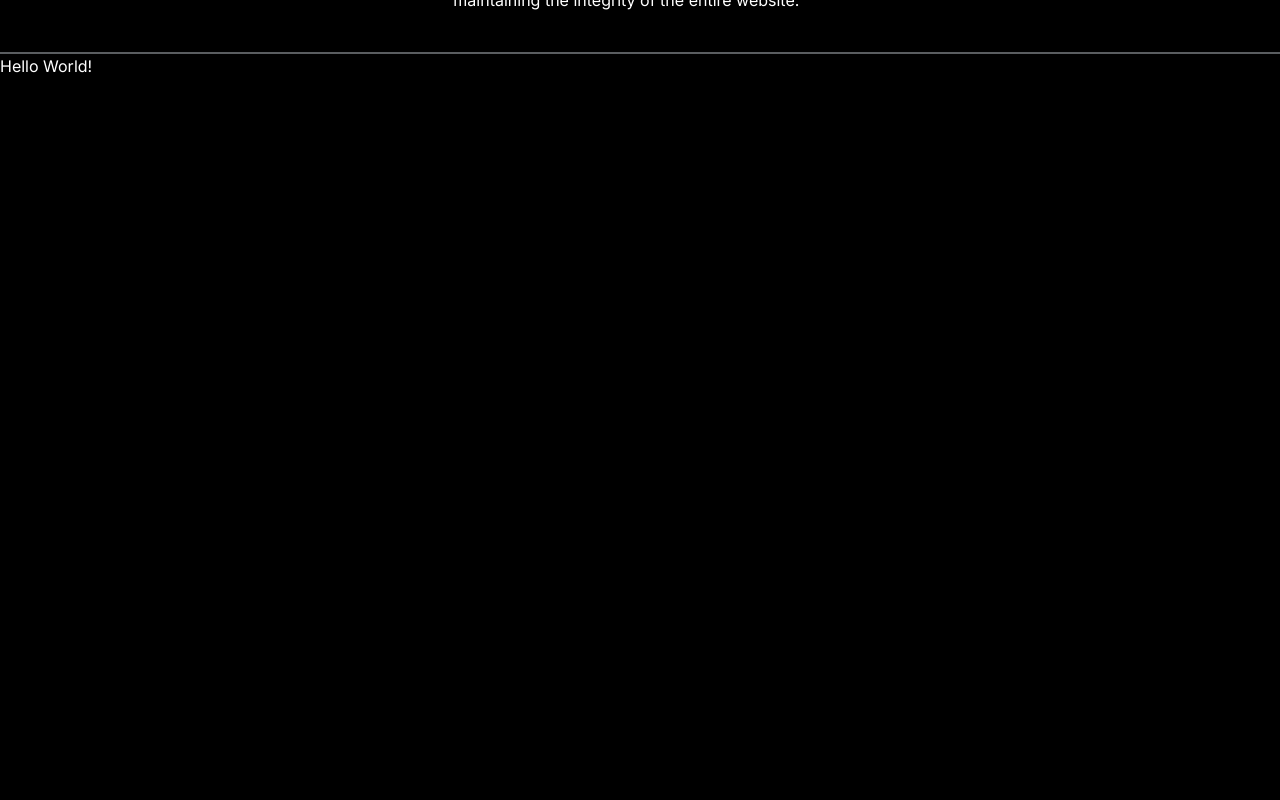
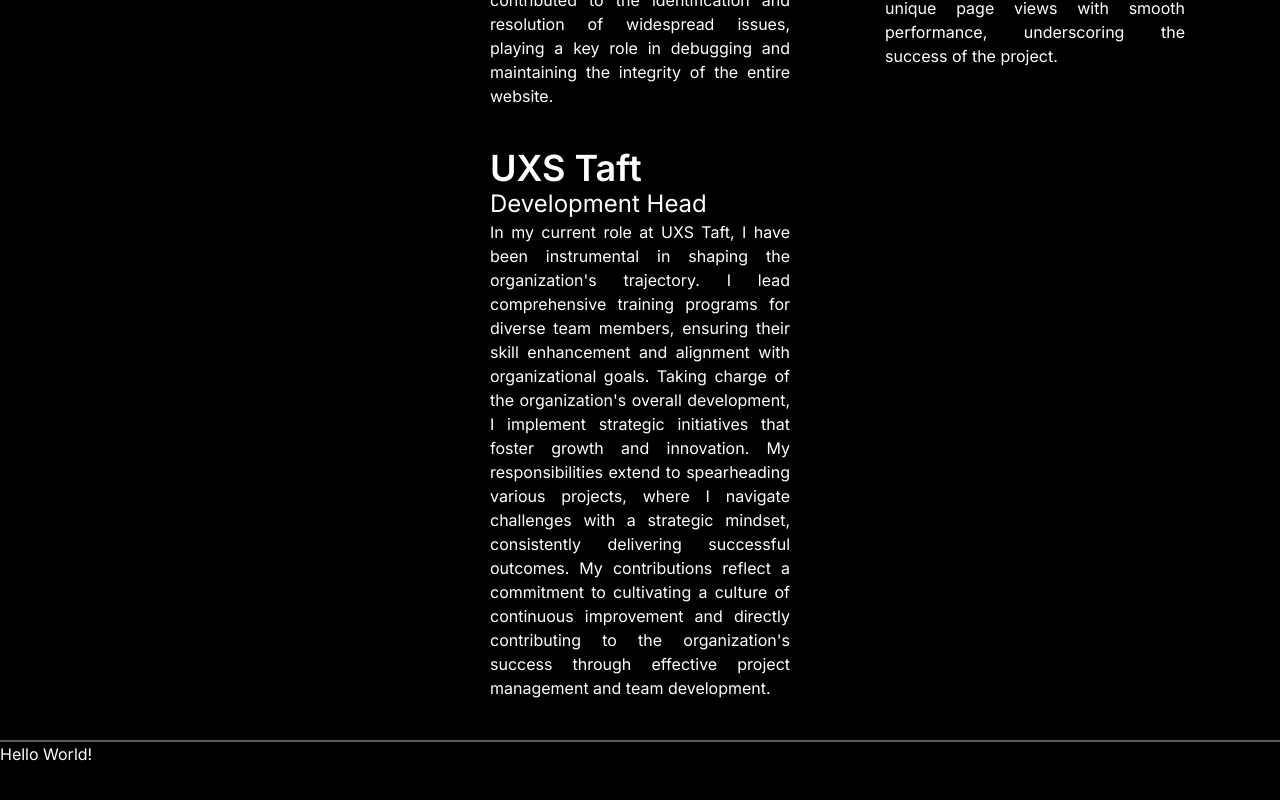
Before and after one commit to Ethea2/nat-dev, a Next.js app: page / in a window 1280 px wide. Shown: the part 2880-3680 px from the top of the page. Built offline with nearby package versions, Linux system fonts and the light colour scheme.

Commit message:
added: experience

```diff
--- a/components/sections/about/Experiences.tsx
+++ b/components/sections/about/Experiences.tsx
@@ -3,14 +3,14 @@
 
 const Experiences = () => {
   return (
-    <div className="w-full flex flex-col mt-10">
+    <div className="w-full flex flex-col mt-10 min-h-full">
       <div className="text-5xl lg:text-7xl font-bold w-full text-center lg:text-left mb-10">
         Experiences
       </div>
 
-      <div className="w-full flex flex-col lg:flex-row gap-10">
+      <div className="w-full flex-wrap flex flex-col justify-evenly lg:flex-row gap-10">
         {experiences.map((experience: ExperienceType, index: number) => (
-          <div className=" flex flex-col lg:w-1/3 w-full" key={index}>
+          <div className=" flex flex-col lg:w-1/4 w-full" key={index}>
             <Reveal>
               <div className="font-semibold text-4xl">{experience.company}</div>
             </Reveal>
@@ -18,7 +18,7 @@
               <div className="text-2xl">{experience.position}</div>
             </Reveal>
             <Reveal>
-              <div>
+              <div className="text-justify">
                 {experience.description}
               </div>
             </Reveal>
--- a/constants/experiences.ts
+++ b/constants/experiences.ts
@@ -17,6 +17,11 @@
     description:
       "In a leadership capacity, I spearheaded the development of a website catering to the entire student body of DLSU. To ensure a robust infrastructure, I successfully established distinct development and production databases and servers. Additionally, I facilitated the seamless integration of the domain name with the production servers. The website operated efficiently, handling a substantial load of more than 30,000 unique page views with smooth performance, underscoring the success of the project.",
   },
+  {
+    company: "UXS Taft",
+    position: "Development Head",
+    description: "In my current role at UXS Taft, I have been instrumental in shaping the organization's trajectory. I lead comprehensive training programs for diverse team members, ensuring their skill enhancement and alignment with organizational goals. Taking charge of the organization's overall development, I implement strategic initiatives that foster growth and innovation. My responsibilities extend to spearheading various projects, where I navigate challenges with a strategic mindset, consistently delivering successful outcomes. My contributions reflect a commitment to cultivating a culture of continuous improvement and directly contributing to the organization's success through effective project management and team development."
+  }
 ];
 
 export interface ExperienceType {
```
